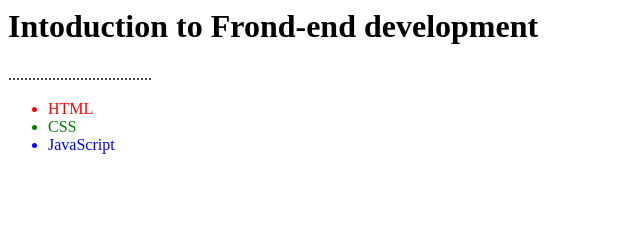
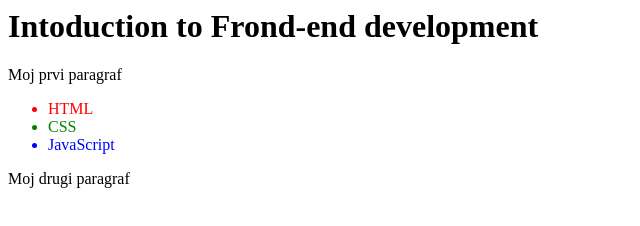
Before and after one commit to Rokstedi/fronf-end-development, a plain HTML site: page index.html in a window 1280 px wide. Shown: the whole page, without its empty margins (0-640 px from the left). Drawn offline with Linux system fonts and the light colour scheme.

Commit message:
index.html

```diff
--- a/index.html
+++ b/index.html
@@ -1,7 +1,8 @@
 <h1>Intoduction to Frond-end development</h1>
-<p>....................................</p>
+<p>Moj prvi paragraf</p>
 <ul>
 <li style="color:red;">HTML</li>
 <li style="color:green;">CSS</li>
 <li style="color:blue;">JavaScript</li>
 </ul>
+<p>Moj drugi paragraf</p>
```
